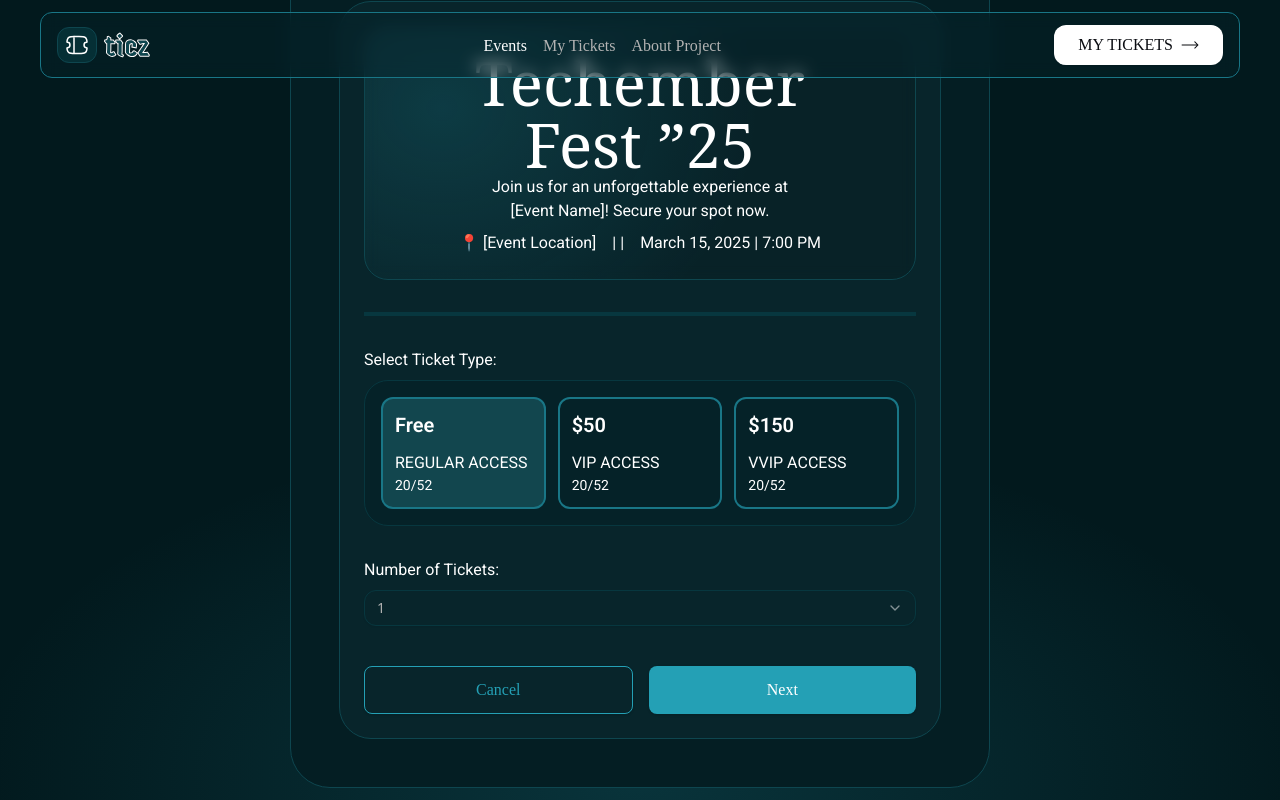
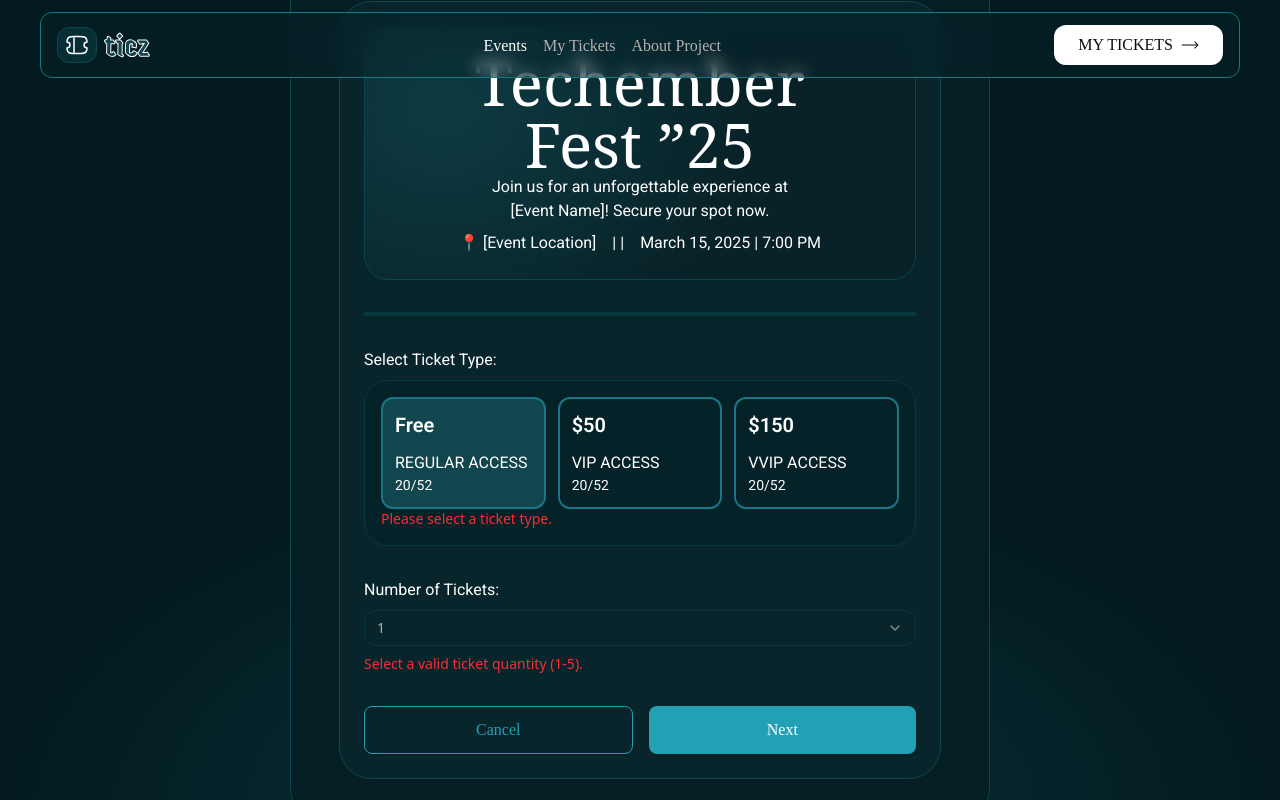
Before and after one commit to it-awonugba/event-ticket-booking-app, a React (Vite) app: page / in a window 1280 px wide. Both pictures are taken after a click on the button "Next". Shown: the part 263-1063 px from the top of the page. Built offline with nearby package versions, Linux system fonts and the light colour scheme; a web font is replaced by a local one.

Commit message:
Button Cancel update

```diff
--- a/src/components/MultiForm/MultiForm.tsx
+++ b/src/components/MultiForm/MultiForm.tsx
@@ -104,7 +104,13 @@ export default function MultiForm({
 
   const handleCancelClick = (e: React.MouseEvent<HTMLButtonElement>) => {
     e.preventDefault();
-    setProgress(1);
+    const target = e.target as HTMLElement;
+    if (target.innerHTML === "Back") {
+      setProgress(progress - 1);
+    } else {
+      setProgress(1);
+      setFormInput({});
+    }
   };
 
   const validateStepOne = (): boolean => {
@@ -216,6 +222,11 @@ export default function MultiForm({
                         />
                       ))}
                     </RadioGroup>
+                    {errors.ticketType && (
+                      <p className="text-red-500 text-sm">
+                        {errors.ticketType}
+                      </p>
+                    )}
                   </div>
                 </div>
               </section>
@@ -240,6 +251,11 @@ export default function MultiForm({
                     </SelectGroup>
                   </SelectContent>
                 </Select>
+                {errors.ticketQuantity && (
+                  <p className="text-red-500 text-sm">
+                    {errors.ticketQuantity}
+                  </p>
+                )}
               </section>
             </section>
           </>
@@ -247,6 +263,9 @@ export default function MultiForm({
         {progress === 2 && (
           <>
             <ImageUploader onImageUpload={handleImageUpload} />
+            {errors.avatar && (
+              <p className="text-red-500 text-sm">{errors.avatar}</p>
+            )}
             <section>
               <div className="border-none h-1 bg-divider-background"></div>
             </section>
@@ -263,6 +282,9 @@ export default function MultiForm({
                 className="rounded-[0.75rem] border border-divider-background h-12"
                 onChange={handleChange}
               />
+              {errors.name && (
+                <p className="text-red-500 text-sm">{errors.name}</p>
+              )}
             </section>
             <section className="flex flex-col gap-2">
               <Label
@@ -285,6 +307,9 @@ export default function MultiForm({
                   className="absolute left-3 top-1/2 transform -translate-y-1/2"
                 />
               </div>
+              {errors.email && (
+                <p className="text-red-500 text-sm">{errors.email}</p>
+              )}
             </section>
             <section className="flex flex-col gap-2">
               <Label
```
